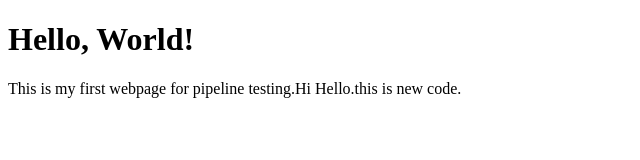
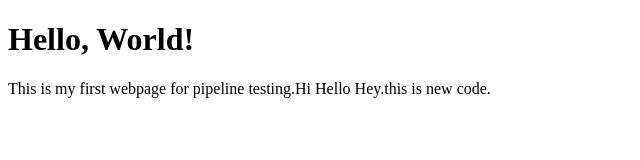
Before and after one commit to decoymaster/testing-pipe, a plain HTML site: page index.html in a window 1280 px wide. Shown: the full height of the page, 0-640 px from the left. Drawn offline with Linux system fonts and the light colour scheme.

Commit message:
extra words

```diff
--- a/index.html
+++ b/index.html
@@ -7,6 +7,6 @@
 </head>
 <body>
     <h1>Hello, World!</h1>
-    <p>This is my first webpage for pipeline testing.Hi Hello.this is new code.</p>
+    <p>This is my first webpage for pipeline testing.Hi Hello Hey.this is new code.</p>
 </body>
 </html>
```
